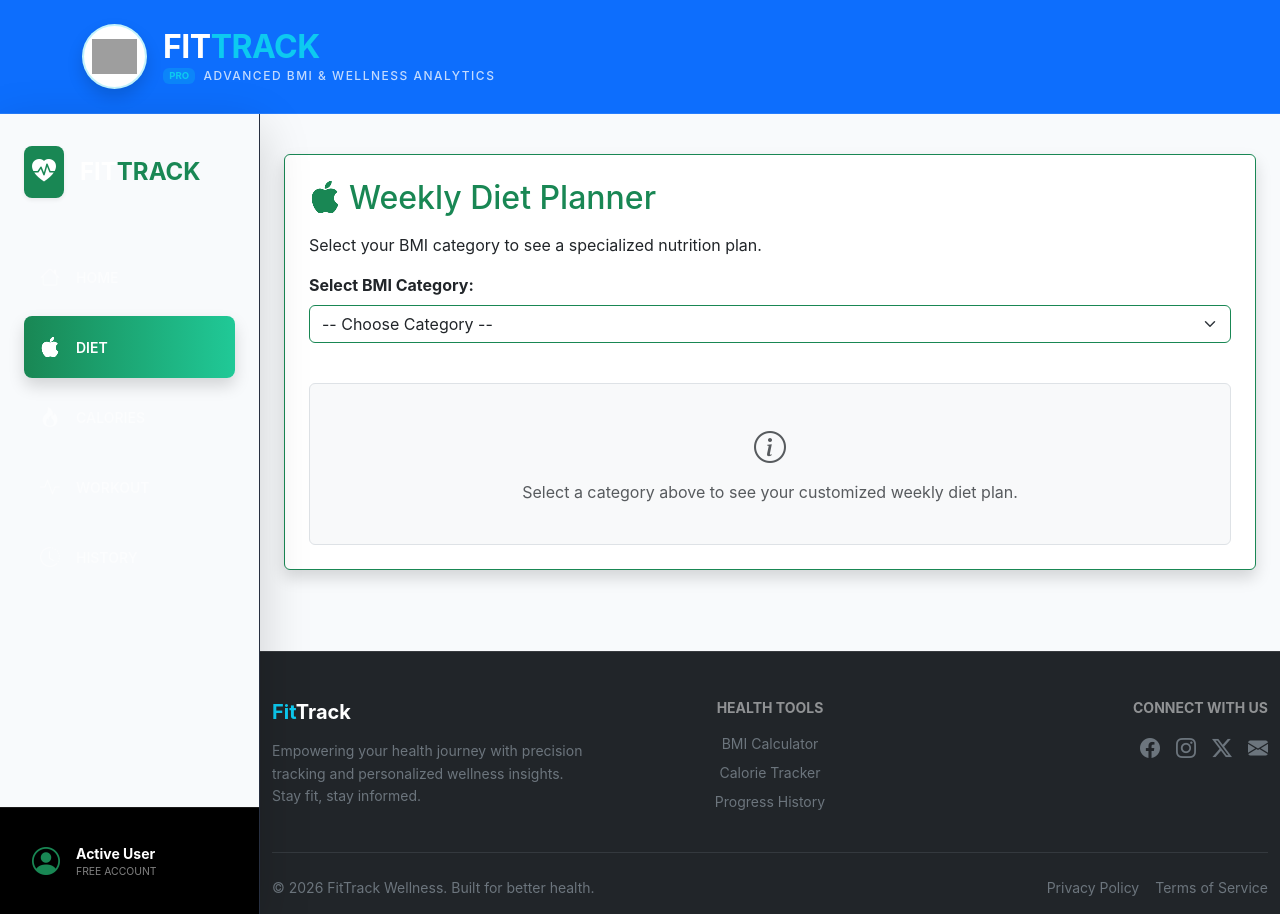
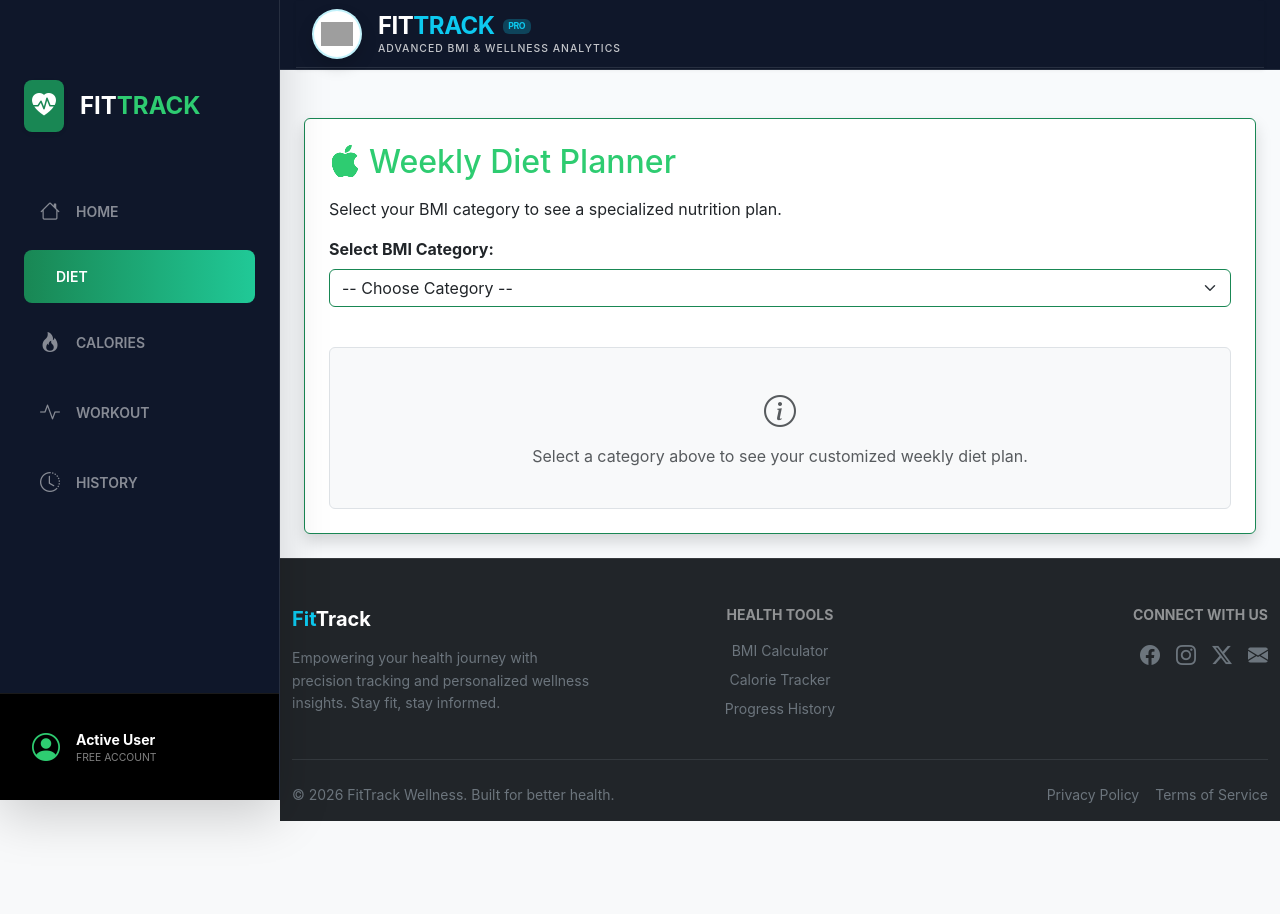
Before and after one commit to RazzaqAhmad/Fit-Tracker-React, a React (Create React App) app: page /diet in a window 1280 px wide. After the commit the page ends 821 px from the top, so only its background shows below. Built offline with nearby package versions, Linux system fonts and the light colour scheme; grey boxes are pictures that could not be loaded.

Commit message:
Final Fix: Fixed top app bar and improved navigation visibility

```diff
--- a/src/App.css
+++ b/src/App.css
@@ -1,90 +1,113 @@
 /* --- Core Layout Fixes --- */
 .App {
   text-align: center;
-  font-family: 'Inter', sans-serif; /* Modern apps use clean sans-serif */
+  font-family: 'Inter', sans-serif;
+  overflow-x: hidden;
 }
 
-/* Fix for the Main Content Area */
-.flex-grow-1 {
-  transition: padding 0.3s ease;
-  background-color: #f8fafc; /* Subtle light background for the dashboard */
+/* --- FIXED HEADER --- */
+.fixed-header {
+  position: fixed;
+  top: 0;
+  left: 0;
+  right: 0;
+  height: 70px;
+  background-color: #0f172a;
+  z-index: 1100;
+  display: flex;
+  align-items: center;
+  border-bottom: 1px solid rgba(255, 255, 255, 0.1);
+}
+.fixed-header {
+  height: 70px; /* Adjusted from 80px for a cleaner look */
 }
 
-/* --- Mobile Responsiveness --- */
-@media (max-width: 767px) {
-  .flex-grow-1 {
-    padding-bottom: 90px !important; /* Extra room for the bottom nav */
+.main-content-area {
+  margin-top: 70px; /* Must match the height above */
+}
+/* --- MAIN CONTENT AREA --- */
+.main-content-area {
+  margin-top: 70px;
+  background-color: #f8fafc;
+  min-height: calc(100vh - 70px);
+  display: flex;
+  flex-direction: column;
+}
+
+/* --- DESKTOP ADJUSTMENTS --- */
+@media (min-width: 768px) {
+  .fixed-header {
+    left: 280px;
+    width: calc(100% - 280px);
   }
 
-  /* Fix for your 400px button - it will break mobile screens otherwise */
-  #myButton {
-    width: 100% !important;
-    max-width: 350px;
-  }
-
-  /* Make the horizontal scroll cards slightly smaller on mobile */
-  .myDiv {
-    width: 200px !important;
-  }
-}
-
-/* Desktop Reset */
-@media (min-width: 768px) {
-  .flex-grow-1 {
+  .main-content-area {
+    margin-left: 280px;
     padding-bottom: 0 !important;
   }
 }
 
-/* --- Component Styling --- */
+/* --- MOBILE ADJUSTMENTS --- */
+@media (max-width: 767px) {
+  .main-content-area {
+    margin-left: 0;
+    padding-bottom: 100px !important; /* Increased padding for bottom nav safety */
+  }
 
-/* The Green Action Button */
-#myButton {
-  width: 400px;
-  margin-top: 20px;
-  padding: 14px 24px;
-  font-size: 16px;
-  font-weight: 600;
-  background: linear-gradient(135deg, #14ca2c 0%, #0f9b22 100%);
-  color: white;
-  border: none;
-  border-radius: 12px; /* Smoother corners */
-  cursor: pointer;
-  transition: transform 0.2s, box-shadow 0.2s;
-  box-shadow: 0 4px 12px rgba(20, 202, 44, 0.3);
+  #myButton {
+    width: 90% !important;
+    max-width: 350px;
+  }
 }
 
-#myButton:hover {
-  transform: translateY(-2px);
-  box-shadow: 0 6px 15px rgba(20, 202, 44, 0.4);
+/* --- NAVIGATION ACTIVE STATES (The Fix) --- */
+
+/* Sidebar (Desktop) */
+.nav-link.active-sidebar {
+  color: #ffffff !important;
+  background: linear-gradient(90deg, #198754, #20c997) !important;
+  opacity: 1 !important;
 }
 
-/* Horizontal Scroll for History/Cards */
-.rowDiv {
-  display: flex;
-  overflow-x: auto;
-  gap: 16px;
-  padding: 10px 5px 20px 5px;
-  scrollbar-width: none; /* Hide ugly scrollbars on Firefox */
-  -ms-overflow-style: none; /* Hide on IE */
+/* Bottom Nav (Mobile) */
+/* This targets the icon specifically when the parent has the active class */
+.active-bottom-item i {
+  color: #22c55e !important; /* Bright success green */
+  transform: scale(1.1); /* Slightly enlarge active icon */
+  transition: all 0.2s ease;
 }
 
-.rowDiv::-webkit-scrollbar {
-  display: none; /* Hide on Chrome/Safari */
+/* This targets the text label */
+.active-bottom-item span {
+  color: #22c55e !important;
+  font-weight: 700 !important;
+  opacity: 1 !important;
 }
 
+/* The highlighted pill background */
+.active-pill {
+  background-color: rgba(34, 197, 94, 0.15) !important;
+  border-radius: 20px;
+}
+
+/* Ensure inactive items are visible but secondary */
+.text-white-50 {
+  color: rgba(255, 255, 255, 0.5) !important;
+  opacity: 1; /* Reset opacity if Bootstrap is hiding it */
+}
+
+/* --- REST OF STYLING --- */
 .myDiv {
   flex: 0 0 auto;
   width: 260px;
   padding: 20px;
   border-radius: 16px;
-  color: white;
   background: #ffffff;
   color: #1e293b;
   box-shadow: 0 4px 6px -1px rgba(0, 0, 0, 0.1);
   border: 1px solid rgba(0,0,0,0.05);
+  text-align: left;
 }
-
-/* Sidebar/Nav Hover Effects */
-.nav-links a {
-  transition: color 0.3s ease;
+.text-success {
+  color: #2ecc71 !important; /* A much brighter, neon-style green */
 }
--- a/src/App.js
+++ b/src/App.js
@@ -11,33 +11,18 @@ import History from './MyComponents/Pages/History';
 import PrivacyPolicy from './MyComponents/PrivacyPolicy';
 
 import { BrowserRouter as Router, Routes, Route } from "react-router-dom";
-
 function App() {
   return (
     <Router>
-      {/* Header usually stays at the top for both mobile/desktop or hidden on mobile */}
-      <Header />
+      <div className="fixed-header px-3">
+        <Header />
+      </div>
 
-      {/* Change: Use d-flex instead of 'row' to handle the Sidebar better.
-          flex-column for mobile (stacking) and flex-md-row for desktop (side-by-side).
-      */}
       <div className="d-flex flex-column flex-md-row min-vh-100">
-
-        {/* Our Responsive Navbar (Sidebar on Desktop, Bottom Bar on Mobile) */}
         <Navbar />
 
-        {/* Main Content Area
-            Added 'flex-grow-1' to take remaining space.
-            Added padding-bottom on mobile to prevent the Bottom Nav from covering content.
-        */}
-        <div className="flex-grow-1 d-flex flex-column"
-             style={{
-               overflowX: 'hidden',
-               paddingBottom: '70px', // Space for Bottom Nav on Mobile
-               paddingBottomMd: '0px'  // Reset for Desktop
-             }}>
-
-          <main className="container-fluid py-3 flex-grow-1">
+        <div className="flex-grow-1 main-content-area">
+          <main className="container py-4">
             <Routes>
               <Route path="/" element={<Home />} />
               <Route path="/diet" element={<Diet />} />
@@ -48,11 +33,8 @@ function App() {
               <Route path="/privacy" element={<PrivacyPolicy />} />
             </Routes>
           </main>
-
-          {/* Footer sits at the bottom of the content area */}
           <Footer />
         </div>
-
       </div>
     </Router>
   );
--- a/src/MyComponents/Footer.js
+++ b/src/MyComponents/Footer.js
@@ -30,7 +30,6 @@ function Footer() {
           <div className="col-md-4 text-center text-md-end">
             <h6 className="fw-bold mb-3 text-uppercase small ls-wide text-white-50">Connect With Us</h6>
             <div className="d-flex justify-content-center justify-content-md-end gap-3 mb-3">
-              {/* Added 'rel="noreferrer"' and replaced '#' with '#!' to fix warnings */}
               <a href="#!" className="text-secondary fs-5 hover-info transition-all"><i className="bi bi-facebook"></i></a>
               <a href="#!" className="text-secondary fs-5 hover-info transition-all"><i className="bi bi-instagram"></i></a>
               <a href="#!" className="text-secondary fs-5 hover-info transition-all"><i className="bi bi-twitter-x"></i></a>
@@ -50,7 +49,6 @@ function Footer() {
           <div className="col-md-6 text-center text-md-end">
             <div className="small">
               <Link to="/privacy" className="text-secondary me-3 text-decoration-none hover-white">Privacy Policy</Link>
-              {/* Pointing to /privacy for now until you create Terms */}
               <Link to="/privacy" className="text-secondary text-decoration-none hover-white">Terms of Service</Link>
             </div>
           </div>
--- a/src/MyComponents/Header.js
+++ b/src/MyComponents/Header.js
@@ -1,45 +1,43 @@
 import React from "react";
 
 function Header() {
-  // Using a beautiful, high-quality medical/fitness logo from an online source
   const onlineLogo = "https://cdn-icons-png.flaticon.com/512/2966/2966486.png";
 
   return (
-    <div className="bg-primary text-white py-4 shadow-sm border-bottom border-white border-opacity-10">
-      <div className="container">
-        <div className="d-flex align-items-center justify-content-center justify-content-md-start">
+    <div
+      className="text-white py-2 w-100 shadow-sm border-bottom border-white border-opacity-10"
+      style={{ background: "#0f172a" }}
+    >
+      <div className="px-3">
+        <div className="d-flex align-items-center">
 
-          {/* Logo Container with Glow Effect */}
           <div
             className="bg-white rounded-circle d-flex align-items-center justify-content-center shadow me-3 overflow-hidden border border-2 border-info border-opacity-25"
             style={{
-              width: "65px",
-              height: "65px",
-              boxShadow: "0 0 15px rgba(255, 255, 255, 0.3)"
+              width: "50px",
+              height: "50px",
+              boxShadow: "0 0 10px rgba(0, 212, 255, 0.2)"
             }}
           >
             <img
               src={onlineLogo}
               alt="FitTrack Health Logo"
               style={{
-                width: "75%",
-                height: "75%",
+                width: "70%",
+                height: "70%",
                 objectFit: "contain"
               }}
             />
           </div>
 
-          {/* Title and Tagline */}
-          <div className="text-center text-md-start">
-            <h1 className="h2 fw-bolder mb-0 tracking-tight text-uppercase" style={{ letterSpacing: '-0.5px' }}>
+          <div className="text-start">
+            <h1 className="h4 fw-bolder mb-0 tracking-tight text-uppercase d-flex align-items-center" style={{ letterSpacing: '-0.5px' }}>
               Fit<span className="text-info">Track</span>
+              <span className="badge bg-info bg-opacity-25 text-info ms-2" style={{ fontSize: '0.55rem' }}>PRO</span>
             </h1>
-            <div className="d-flex align-items-center justify-content-center justify-content-md-start">
-              <span className="badge bg-info bg-opacity-25 text-info me-2" style={{ fontSize: '0.6rem' }}>PRO</span>
-              <p className="small mb-0 opacity-75 fw-medium text-uppercase ls-wide" style={{ letterSpacing: '1.5px', fontSize: '0.75rem' }}>
-                Advanced BMI & Wellness Analytics
-              </p>
-            </div>
+            <p className="small mb-0 opacity-75 fw-medium text-uppercase" style={{ letterSpacing: '1px', fontSize: '0.65rem' }}>
+              Advanced BMI & Wellness Analytics
+            </p>
           </div>
 
         </div>
--- a/src/MyComponents/MyNavBar.js
+++ b/src/MyComponents/MyNavBar.js
@@ -15,34 +15,19 @@ const Navbar = () => {
 
   return (
     <>
-      {/* --- MOBILE TOP HEADER (New!) --- */}
-      <div className="d-md-none sticky-top w-100 px-3 py-2 d-flex align-items-center justify-content-between shadow-sm"
-           style={{ background: "#0f172a", borderBottom: "1px solid rgba(255,255,255,0.1)", zIndex: 1060 }}>
-        <div className="d-flex align-items-center">
-          <div className="bg-success rounded-2 p-1 me-2">
-            <i className="bi bi-heart-pulse-fill text-white fs-6"></i>
-          </div>
-          <span className="fw-bold text-white small mb-0">FITTRACK</span>
-        </div>
-        <div className="rounded-circle bg-white bg-opacity-10 p-1">
-          <i className="bi bi-person-circle text-success fs-5"></i>
-        </div>
-      </div>
-
-      {/* --- DESKTOP SIDEBAR --- */}
       <div
         className="d-none d-md-flex flex-column vh-100 shadow-lg"
         style={{
-          minWidth: "260px",
-          maxWidth: "260px",
+          width: "280px",
           background: "#0f172a",
           borderRight: "1px solid rgba(255,255,255,0.1)",
-          position: "sticky",
+          position: "fixed",
           top: 0,
+          left: 0,
           zIndex: 1050
         }}
       >
-        <div className="p-4 flex-grow-1">
+        <div className="p-4 flex-grow-1 mt-5">
           <div className="d-flex align-items-center mb-5 mt-2">
             <div className="bg-success rounded-3 p-2 shadow-sm">
               <i className="bi bi-heart-pulse-fill text-white fs-4"></i>
@@ -58,13 +43,12 @@ const Navbar = () => {
                 <Link
                   to={item.path}
                   className={`nav-link border-0 d-flex align-items-center py-3 px-3 rounded-3 transition-all ${
-                    isActive(item.path) ? 'text-white shadow' : 'text-white-50'
+                    isActive(item.path) ? 'active-sidebar' : 'text-white-50'
                   }`}
-                  style={{
-                    background: isActive(item.path) ? "linear-gradient(90deg, #198754, #20c997)" : "transparent",
-                  }}
                 >
-                  <i className={`bi ${item.icon} fs-5 me-3`}></i>
+                  <i className={`bi ${isActive(item.path) ? item.icon + '-fill' : item.icon} fs-5 me-3 ${
+                    isActive(item.path) ? 'text-white' : 'text-white-50'
+                  }`}></i>
                   <span className="fw-semibold small text-uppercase">{item.label}</span>
                 </Link>
               </li>
@@ -83,15 +67,13 @@ const Navbar = () => {
         </div>
       </div>
 
-      {/* --- MOBILE BOTTOM NAV (Glassmorphism Style) --- */}
       <div
         className="d-md-none fixed-bottom shadow-lg"
         style={{
-          background: "rgba(15, 23, 42, 0.95)",
-          backdropFilter: "blur(10px)",
+          background: "#0f172a",
           borderTop: "1px solid rgba(255,255,255,0.1)",
           zIndex: 2000,
-          paddingBottom: "env(safe-area-inset-bottom)" // Fixes iPhone notch overlap
+          paddingBottom: "env(safe-area-inset-bottom)"
         }}
       >
         <div className="d-flex justify-content-around align-items-center py-1">
@@ -100,14 +82,18 @@ const Navbar = () => {
               key={item.path}
               to={item.path}
               className="text-decoration-none d-flex flex-column align-items-center py-2 px-1"
-              style={{ width: "20%", transition: "0.2s" }}
+              style={{ width: "20%" }}
             >
-              <div className={`rounded-pill px-3 py-1 mb-1 transition-all ${isActive(item.path) ? 'bg-success bg-opacity-20' : ''}`}>
-                <i className={`bi ${item.icon} fs-5 ${isActive(item.path) ? 'text-success' : 'text-white-50'}`}></i>
+              <div className={`rounded-pill px-3 py-1 mb-1 transition-all ${
+                isActive(item.path) ? 'bg-success bg-opacity-25' : ''
+              }`}>
+                <i className={`bi ${isActive(item.path) ? item.icon + '-fill' : item.icon} fs-5 ${
+                  isActive(item.path) ? 'text-success' : 'text-white-50'
+                }`}></i>
               </div>
               <span
                 className={`fw-bold ${isActive(item.path) ? 'text-success' : 'text-white-50'}`}
-                style={{ fontSize: "0.6rem", letterSpacing: "0.3px" }}
+                style={{ fontSize: "0.65rem", letterSpacing: "0.3px" }}
               >
                 {item.label}
               </span>
--- a/src/MyComponents/Pages/Exercise.js
+++ b/src/MyComponents/Pages/Exercise.js
@@ -26,7 +26,6 @@ export default function Exercise() {
     ]
   };
 
-  // Load selection if user returns to page
   useEffect(() => {
     const savedTempEx = localStorage.getItem("temp_exercise_category");
     if (savedTempEx) {
@@ -34,16 +33,13 @@ export default function Exercise() {
     }
   }, []);
 
-  // Handle Change and Save to LocalStorage
   const handleCategoryChange = (e) => {
     const selectedValue = e.target.value;
     setCategory(selectedValue);
 
     if (selectedValue) {
-      // 1. Save the Category Name
       localStorage.setItem("temp_exercise_category", selectedValue);
 
-      // 2. Save the ENTIRE EXERCISE LIST as a string for History
       const fullExerciseString = exercises[selectedValue].join(" | ");
       localStorage.setItem("temp_exercise_plan", fullExerciseString);
     } else {
@@ -60,7 +56,6 @@ export default function Exercise() {
         </h2>
         <p className="text-muted">Personalized workout routines based on your BMI category.</p>
 
-        {/* Category Selection */}
         <div className="mb-4">
           <label className="form-label fw-bold">Select Your Category:</label>
           <select
@@ -76,7 +71,6 @@ export default function Exercise() {
           </select>
         </div>
 
-        {/* Exercise List Display */}
         <div className="mt-2">
           {category ? (
             <div className="p-3 rounded bg-info bg-opacity-10 border border-info">
```
Also changed, not shown: src/MyComponents/Pages/Home.js (+5 -12 lines), 1 other file (tests, documents, lock files or other folders).
